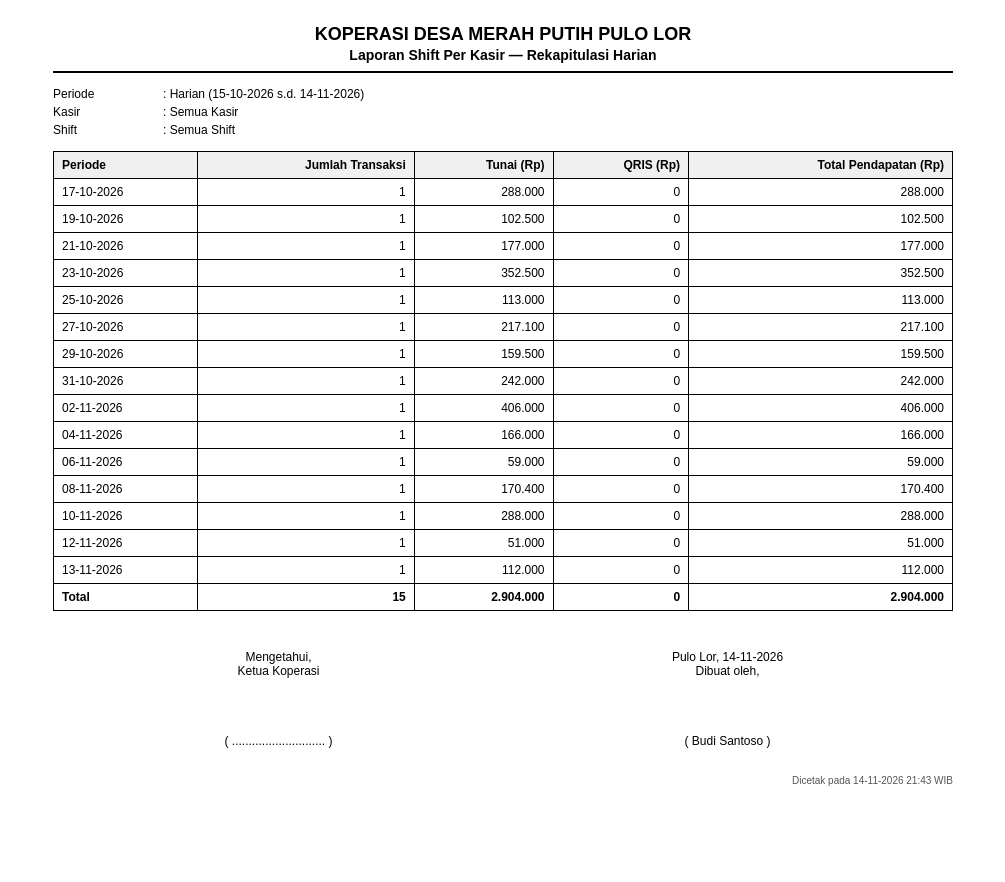
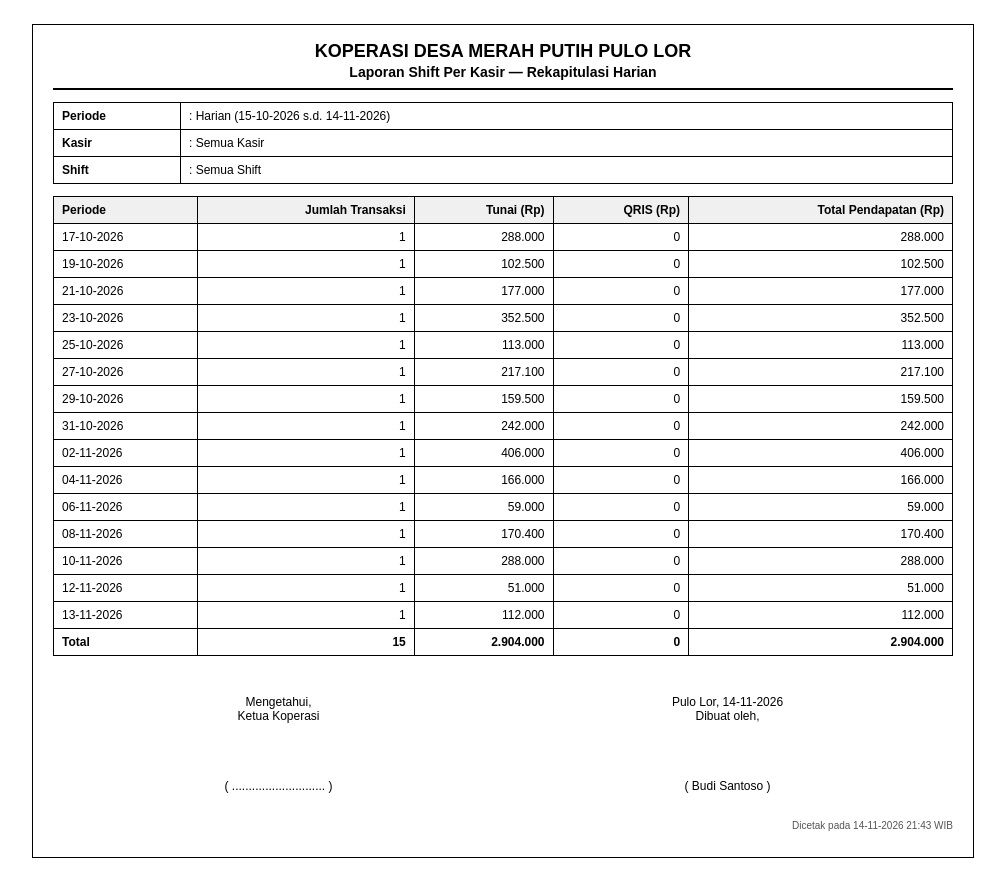
Before and after one commit to dioannda/projek_kopdes, a Laravel app: page /laporan/cetak in a window 1280 px wide. Shown: the whole page, without its empty margins (137-1142 px from the left). Before the commit the page ends 786 px from the top, so only its background shows below. Run offline with Laravel 12, Linux system fonts and the light colour scheme; a user stored in the database is signed in; data comes from the database, SQL or seed files in the repository.

Commit message:
rapikan tampilan cetak laporan

```diff
--- a/resources/views/laporan/cetak.blade.php
+++ b/resources/views/laporan/cetak.blade.php
@@ -21,6 +21,8 @@
             .kertas {
                 max-width: 480px;
                 margin: 0 auto;
+                border: 1px solid #000;
+                padding: 16px 20px;
             }
         @elseif($ukuran === 'f4')
             @page {
@@ -38,6 +40,8 @@
             .kertas {
                 max-width: 900px;
                 margin: 0 auto;
+                border: 1px solid #000;
+                padding: 16px 20px;
             }
         @elseif($ukuran === 'thermal80')
             @page {
@@ -73,6 +77,8 @@
             .kertas {
                 max-width: 900px;
                 margin: 0 auto;
+                border: 1px solid #000;
+                padding: 16px 20px;
             }
         @endif
 
@@ -94,17 +100,20 @@
         }
 
         .info {
+            width: 100%;
             margin-bottom: 12px;
             border-collapse: collapse;
         }
 
         .info td {
-            padding: 2px 0;
+            border: 1px solid #000;
+            padding: 6px 8px;
             vertical-align: top;
         }
 
         .info td.label {
             width: 110px;
+            font-weight: bold;
         }
 
         table.rekap {
@@ -166,6 +175,10 @@
 
             .info td.label {
                 width: 52px;
+            }
+
+            .info td {
+                padding: 4px 6px;
             }
 
             .blok {
```
